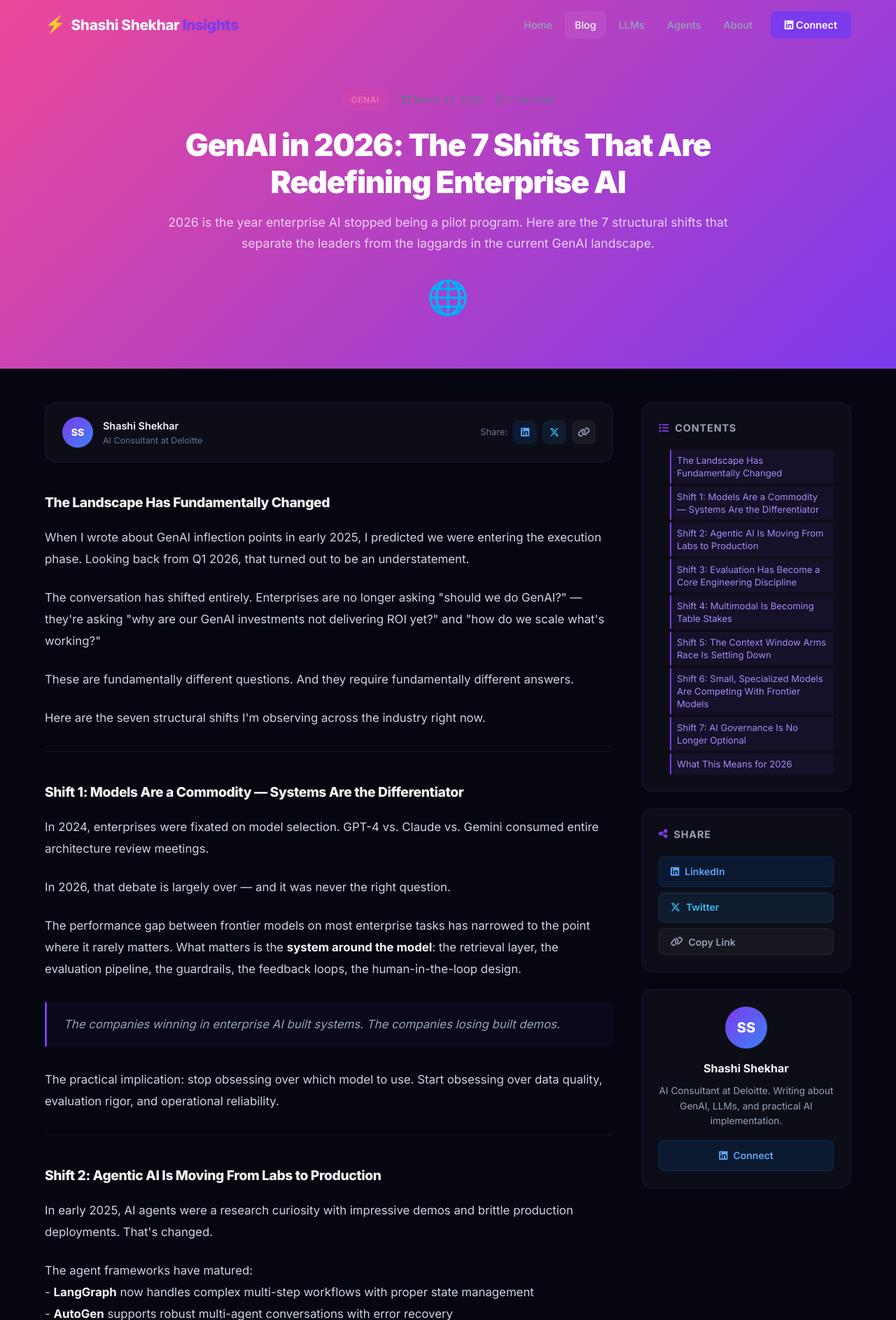
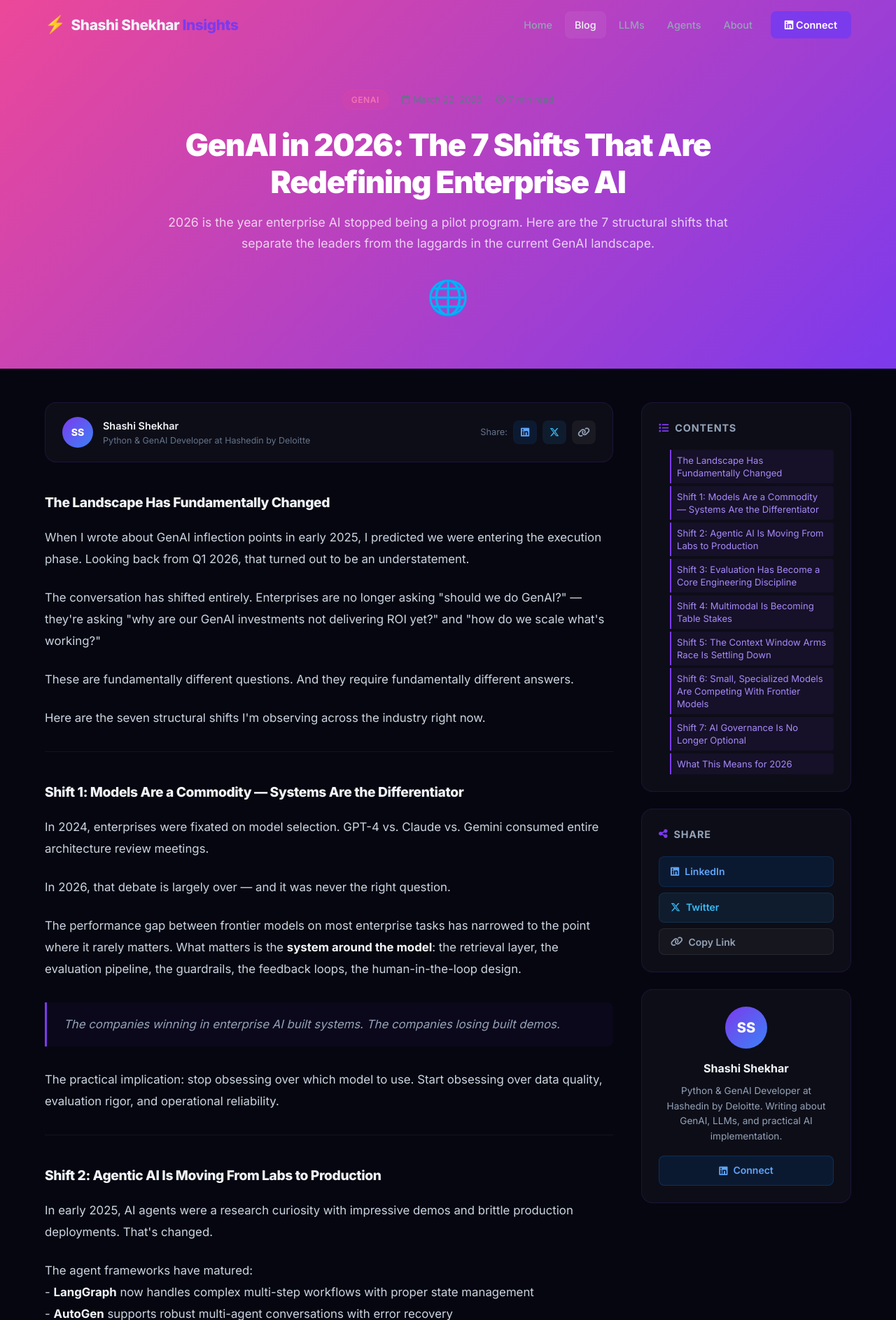
Before and after one commit to shashekhar-art/blog-site, a Flask app: page /post/2026-03-22-genai-trends-2026 in a window 1280 px wide. Shown: the top 1887 px of the page at 70% size. Run offline with Flask 3, Linux system fonts and the light colour scheme; some libraries are stand-ins or nearby versions.

Commit message:
Update designation to Python & GenAI Developer at Hashedin by Deloitte

```diff
--- a/templates/about.html
+++ b/templates/about.html
@@ -1,7 +1,7 @@
 {% extends "base.html" %}
 
-{% block title %}About Shashi Shekhar — AI Consultant & GenAI Practitioner{% endblock %}
-{% block meta_desc %}Shashi Shekhar is an AI Consultant at Deloitte specializing in Generative AI, LLMs, and enterprise AI transformation.{% endblock %}
+{% block title %}About Shashi Shekhar — Python & GenAI Developer{% endblock %}
+{% block meta_desc %}Shashi Shekhar is a Python & GenAI Developer at Hashedin by Deloitte, specializing in Generative AI, LLMs, and intelligent systems.{% endblock %}
 
 {% block content %}
 
@@ -21,7 +21,7 @@
       <div class="about-intro">
         <div class="hero-badge">
           <span class="badge-dot"></span>
-          <span>AI Consultant at Deloitte</span>
+          <span>Python & GenAI Developer at Hashedin by Deloitte</span>
         </div>
         <h1>Shashi <span class="gradient-text">Shekhar</span></h1>
         <p class="about-tagline">Generative AI Practitioner · LLM Architect · Enterprise AI Advisor</p>
--- a/templates/blog.html
+++ b/templates/blog.html
@@ -154,7 +154,7 @@
         <div class="sidebar-widget about-widget" data-aos="fade-left" data-aos-delay="200">
           <div class="sidebar-avatar">SS</div>
           <h3>Shashi Shekhar</h3>
-          <p>AI Consultant at Deloitte. Writing about GenAI, LLMs, and practical AI implementation.</p>
+          <p>Python & GenAI Developer at Hashedin by Deloitte. Writing about GenAI, LLMs, and practical AI implementation.</p>
           <a href="{{ site.linkedin }}" target="_blank" class="widget-linkedin-btn">
             <i class="fab fa-linkedin"></i> Connect on LinkedIn
           </a>
--- a/templates/index.html
+++ b/templates/index.html
@@ -13,7 +13,7 @@
     <div class="hero-content" data-aos="fade-up" data-aos-duration="800">
       <div class="hero-badge">
         <span class="badge-dot"></span>
-        <span>Shashi Shekhar · AI Consultant at Deloitte</span>
+        <span>Shashi Shekhar · Python & GenAI Developer at Hashedin by Deloitte</span>
       </div>
       <h1 class="hero-title">
         Navigating the<br/>
--- a/templates/post.html
+++ b/templates/post.html
@@ -46,7 +46,7 @@
             <div class="author-avatar">SS</div>
             <div>
               <span class="author-name">{{ post.author }}</span>
-              <span class="author-role">AI Consultant at Deloitte</span>
+              <span class="author-role">Python & GenAI Developer at Hashedin by Deloitte</span>
             </div>
           </div>
           <div class="share-buttons">
@@ -85,7 +85,7 @@
           <div class="author-bio-avatar">SS</div>
           <div class="author-bio-content">
             <h3>Shashi Shekhar</h3>
-            <p>AI Consultant at Deloitte with expertise in Generative AI, LLMs, and enterprise AI transformation. Passionate about making complex AI concepts accessible and actionable for practitioners and business leaders alike.</p>
+            <p>Python & GenAI Developer at Hashedin by Deloitte. Building intelligent systems with LLMs, RAG pipelines, and AI agents. Passionate about making complex AI concepts accessible and actionable.</p>
             <div class="author-bio-links">
               <a href="{{ site.linkedin }}" target="_blank"><i class="fab fa-linkedin"></i> LinkedIn</a>
               <a href="{{ site.github }}" target="_blank"><i class="fab fa-github"></i> GitHub</a>
@@ -145,7 +145,7 @@
         <div class="sidebar-widget about-widget" data-aos="fade-left" data-aos-delay="100">
           <div class="sidebar-avatar">SS</div>
           <h3>Shashi Shekhar</h3>
-          <p>AI Consultant at Deloitte. Writing about GenAI, LLMs, and practical AI implementation.</p>
+          <p>Python & GenAI Developer at Hashedin by Deloitte. Writing about GenAI, LLMs, and practical AI implementation.</p>
           <a href="{{ site.linkedin }}" target="_blank" class="widget-linkedin-btn">
             <i class="fab fa-linkedin"></i> Connect
           </a>
```
